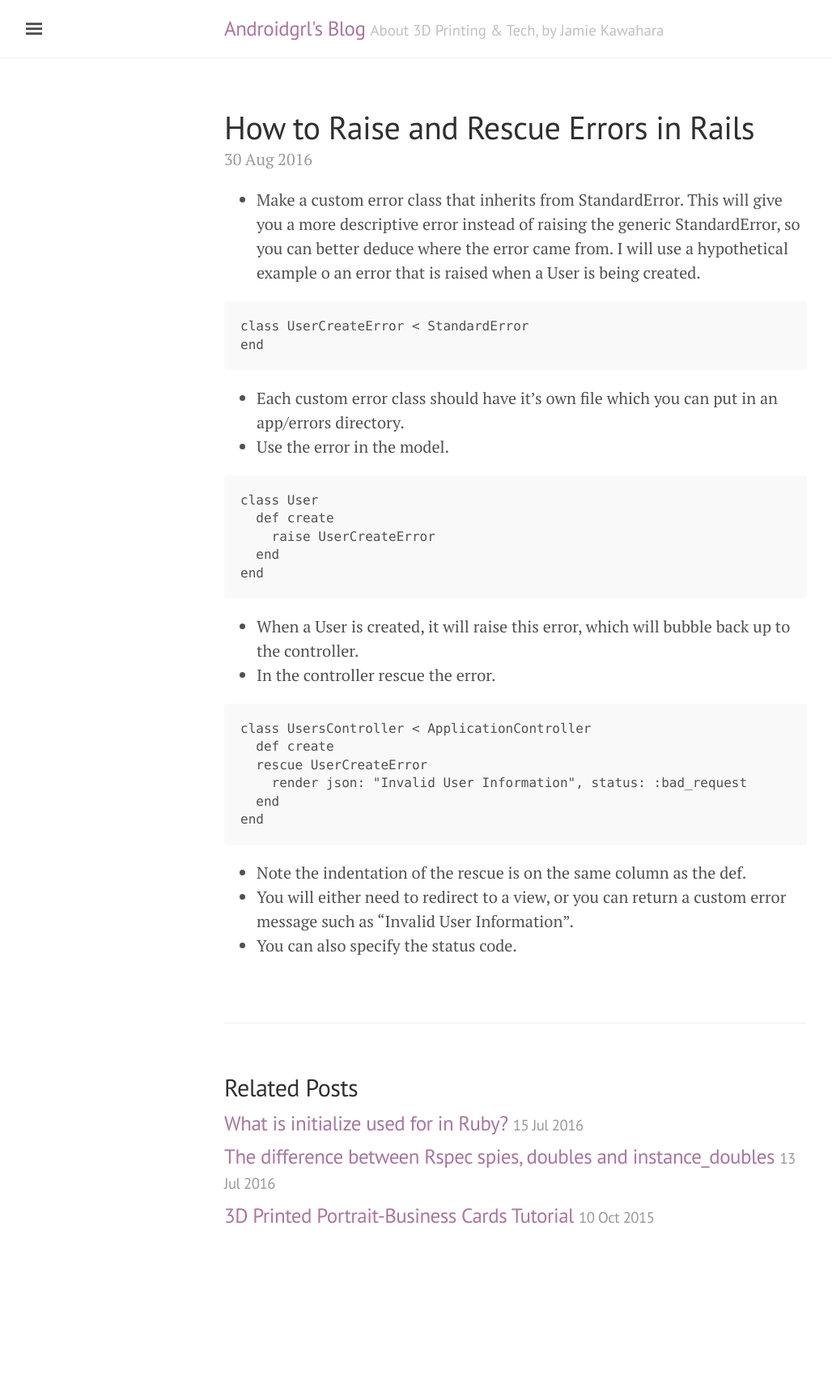
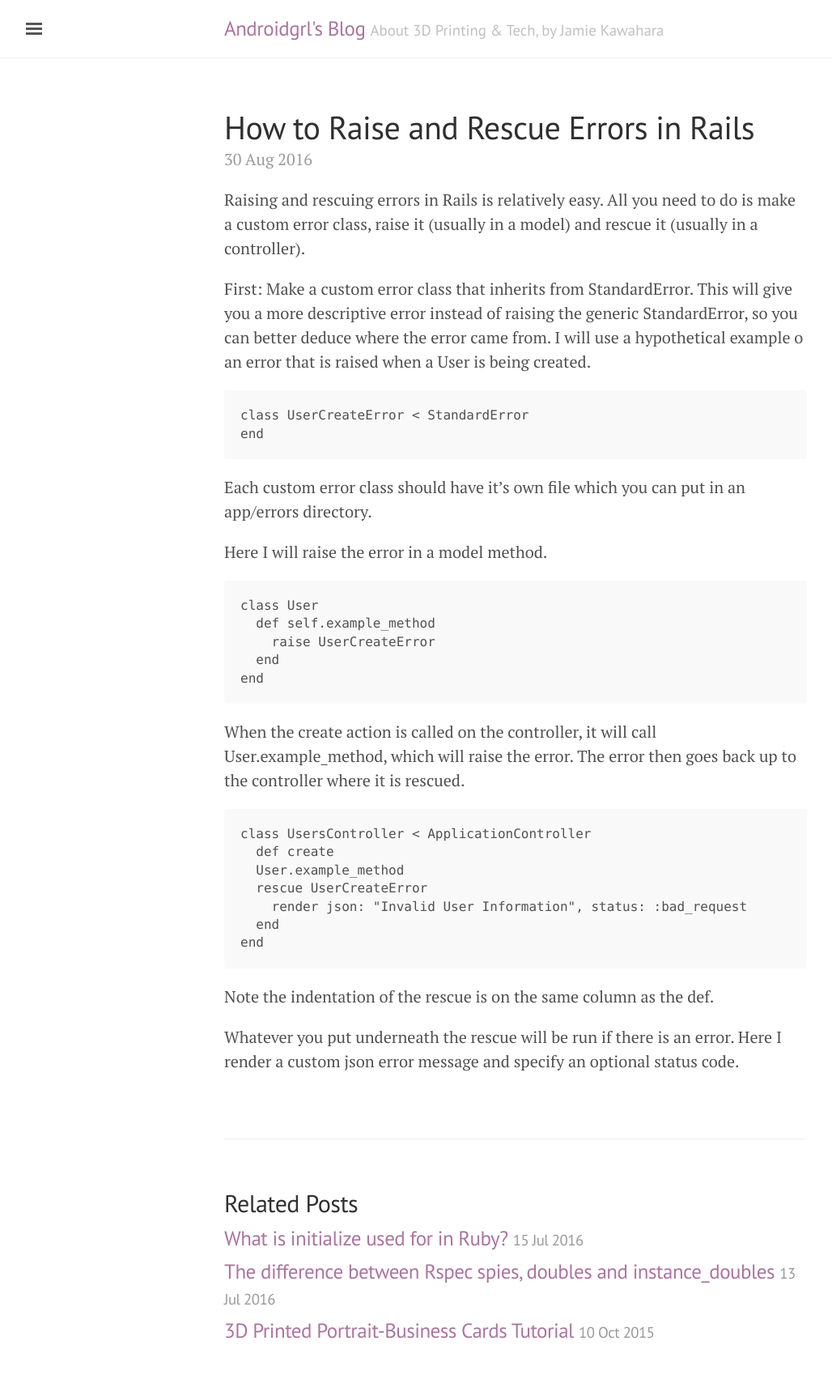
Before and after one commit to androidgrl/androidgrl.github.io, a Jekyll site: the page built from _posts/2016-08-30-rescue.md, in a window 1280 px wide. Shown: the whole page at 81% size, without its empty margins (3-1031 px from the left). Built offline with Jekyll 4.4.1, drawn with Linux system fonts in a browser that asks for light colours; before the commit the page ends 1577 px from its top, so only the background shows below that.

Commit message:
edit render

````diff
--- a/_posts/2016-08-30-rescue.md
+++ b/_posts/2016-08-30-rescue.md
@@ -3,7 +3,10 @@ layout: post
 title: How to Raise and Rescue Errors in Rails
 ---
 
-*  Make a custom error class that inherits from StandardError.  This will give you a more descriptive error instead of raising the generic StandardError, so you can better deduce where the error came from.
+Raising and rescuing errors in Rails is relatively easy.  All you need to do is make a custom error class, raise it (usually in a model) and rescue it (usually in a controller).
+
+First:
+Make a custom error class that inherits from StandardError.  This will give you a more descriptive error instead of raising the generic StandardError, so you can better deduce where the error came from.
  I will use a hypothetical example o an error that is raised when a User is being created.
 
 ```
@@ -11,30 +14,32 @@ class UserCreateError < StandardError
 end
 ```
 
-*  Each custom error class should have it's own file which you can put in an app/errors directory.
-*  Use the error in the model.
+Each custom error class should have it's own file which you can put in an app/errors directory.
+
+Here I will raise the error in a model method.
 
 
 ```
 class User
-  def create
+  def self.example_method
     raise UserCreateError
   end
 end
 ```
 
-*  When a User is created, it will raise this error, which will bubble back up to the controller.
-*  In the controller rescue the error.
+When the create action is called on the controller, it will call User.example_method, which will raise the error.  The error then goes back up to the controller where it is rescued.
 
 ```
 class UsersController < ApplicationController
   def create
+  User.example_method
   rescue UserCreateError
     render json: "Invalid User Information", status: :bad_request
   end
 end
 ```
 
-*  Note the indentation of the rescue is on the same column as the def.
-*  You will either need to redirect to a view, or you can return a custom error message such as "Invalid User Information".
-*  You can also specify the status code.
+Note the indentation of the rescue is on the same column as the def.
+
+Whatever you put underneath the rescue will be run if there is an error.
+Here I render a custom json error message and specify an optional status code.
````
Also changed, not shown: 3 other files.
